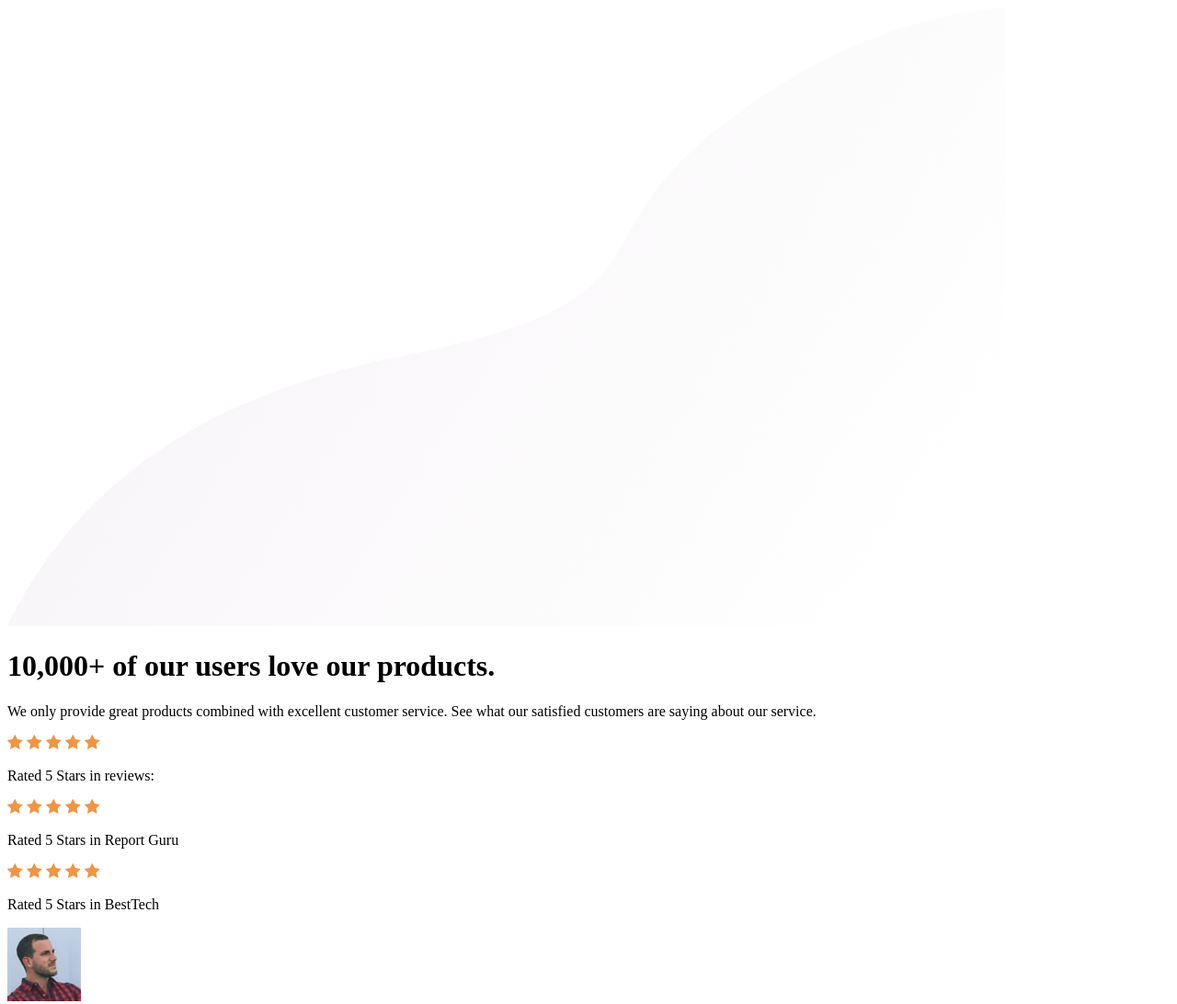
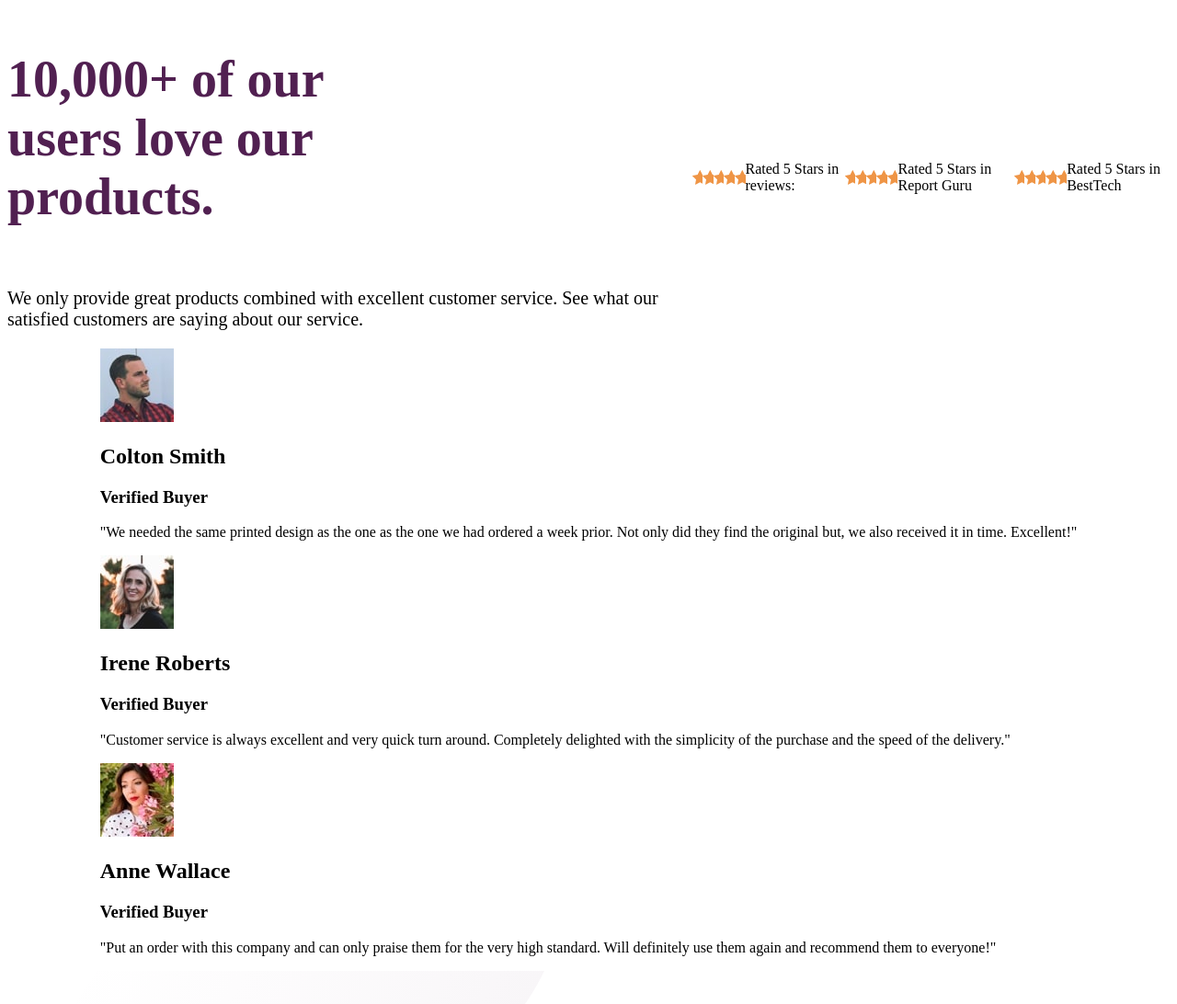
Before and after one commit to joel-elyon-nwamba/social-proof-section, a plain HTML site: page index.html in a window 1280 px wide. Shown: the top 1092 px of the page at 92% size. Drawn offline with Linux system fonts and the light colour scheme.

Commit message:
Adding CSS first section

```diff
--- a/CSS/styles.css
+++ b/CSS/styles.css
@@ -0,0 +1,33 @@
+* {
+  box-sizing: border-box;
+}
+
+html {
+  font-size: 16px;
+}
+
+
+.product {
+  color: #512051;
+  font-size: 3.5rem;
+  width: 50%;
+}
+
+
+.container {
+  display: flex;
+  align-items: center;
+  justify-content: center;
+  /* flex-wrap: wrap; */
+}
+
+.heading {
+  display: flex;
+  flex-direction: column;
+  justify-content: center;
+  align-items: center;
+}
+
+.great-product {
+  font-size: 1.25rem;
+}
--- a/index.html
+++ b/index.html
@@ -5,36 +5,33 @@
     <link href="./CSS/styles.css" rel="stylesheet"/>
   </head>
   <body>
-    <svg width="1085" height="673" xmlns="http://www.w3.org/2000/svg"><defs><linearGradient x1="100%" y1="69.237%" x2="9.399%" y2="32.159%" id="a"><stop stop-color="#8A4389" stop-opacity="0" offset="0%"/><stop stop-color="#512051" offset="100%"/><stop stop-color="#512051" offset="100%"/><stop stop-color="#512051" offset="100%"/></linearGradient></defs><path d="M355 800c74.356-153.934 215.022-251.268 422-292 310.466-61.099 192.94-122.724 345.47-245.025C1224.157 181.442 1330 136.116 1440 127v673H355z" transform="translate(-355 -127)" fill="url(#a)" fill-rule="evenodd" opacity=".05"/></svg>
+  <section class="container">
+    <div class="heading">
     <header>
-      <h1>10,000+ of our users love our products.</h1>
+      <h1 class="product">10,000+ of our users love our products.</h1>
     </header>
-    <main>
-      <p>We only provide great products combined with excellent customer service. See what our satisfied customers are saying about our service.</p>
-      <section>
+      <p class="great-product">We only provide great products combined with excellent customer service. See what our satisfied customers are saying about our service.</p>
+    </div>
         <svg width="17" height="16" xmlns="http://www.w3.org/2000/svg"><path d="M16.539 6.097a.297.297 0 00-.24-.202l-5.36-.779L8.542.26a.296.296 0 00-.53 0L5.613 5.117l-5.36.779a.297.297 0 00-.165.505l3.88 3.78-.917 5.34a.297.297 0 00.43.312l4.795-2.52 4.794 2.52a.296.296 0 00.43-.313l-.916-5.338L16.464 6.4c.08-.08.11-.197.075-.304z" fill="#EF9546" fill-rule="nonzero"/></svg>
         <svg width="17" height="16" xmlns="http://www.w3.org/2000/svg"><path d="M16.539 6.097a.297.297 0 00-.24-.202l-5.36-.779L8.542.26a.296.296 0 00-.53 0L5.613 5.117l-5.36.779a.297.297 0 00-.165.505l3.88 3.78-.917 5.34a.297.297 0 00.43.312l4.795-2.52 4.794 2.52a.296.296 0 00.43-.313l-.916-5.338L16.464 6.4c.08-.08.11-.197.075-.304z" fill="#EF9546" fill-rule="nonzero"/></svg>
         <svg width="17" height="16" xmlns="http://www.w3.org/2000/svg"><path d="M16.539 6.097a.297.297 0 00-.24-.202l-5.36-.779L8.542.26a.296.296 0 00-.53 0L5.613 5.117l-5.36.779a.297.297 0 00-.165.505l3.88 3.78-.917 5.34a.297.297 0 00.43.312l4.795-2.52 4.794 2.52a.296.296 0 00.43-.313l-.916-5.338L16.464 6.4c.08-.08.11-.197.075-.304z" fill="#EF9546" fill-rule="nonzero"/></svg>
         <svg width="17" height="16" xmlns="http://www.w3.org/2000/svg"><path d="M16.539 6.097a.297.297 0 00-.24-.202l-5.36-.779L8.542.26a.296.296 0 00-.53 0L5.613 5.117l-5.36.779a.297.297 0 00-.165.505l3.88 3.78-.917 5.34a.297.297 0 00.43.312l4.795-2.52 4.794 2.52a.296.296 0 00.43-.313l-.916-5.338L16.464 6.4c.08-.08.11-.197.075-.304z" fill="#EF9546" fill-rule="nonzero"/></svg>
         <svg width="17" height="16" xmlns="http://www.w3.org/2000/svg"><path d="M16.539 6.097a.297.297 0 00-.24-.202l-5.36-.779L8.542.26a.296.296 0 00-.53 0L5.613 5.117l-5.36.779a.297.297 0 00-.165.505l3.88 3.78-.917 5.34a.297.297 0 00.43.312l4.795-2.52 4.794 2.52a.296.296 0 00.43-.313l-.916-5.338L16.464 6.4c.08-.08.11-.197.075-.304z" fill="#EF9546" fill-rule="nonzero"/></svg>
         <p>Rated 5 Stars in reviews:</p>
-      </section>
-      <section>
         <svg width="17" height="16" xmlns="http://www.w3.org/2000/svg"><path d="M16.539 6.097a.297.297 0 00-.24-.202l-5.36-.779L8.542.26a.296.296 0 00-.53 0L5.613 5.117l-5.36.779a.297.297 0 00-.165.505l3.88 3.78-.917 5.34a.297.297 0 00.43.312l4.795-2.52 4.794 2.52a.296.296 0 00.43-.313l-.916-5.338L16.464 6.4c.08-.08.11-.197.075-.304z" fill="#EF9546" fill-rule="nonzero"/></svg>
         <svg width="17" height="16" xmlns="http://www.w3.org/2000/svg"><path d="M16.539 6.097a.297.297 0 00-.24-.202l-5.36-.779L8.542.26a.296.296 0 00-.53 0L5.613 5.117l-5.36.779a.297.297 0 00-.165.505l3.88 3.78-.917 5.34a.297.297 0 00.43.312l4.795-2.52 4.794 2.52a.296.296 0 00.43-.313l-.916-5.338L16.464 6.4c.08-.08.11-.197.075-.304z" fill="#EF9546" fill-rule="nonzero"/></svg>
         <svg width="17" height="16" xmlns="http://www.w3.org/2000/svg"><path d="M16.539 6.097a.297.297 0 00-.24-.202l-5.36-.779L8.542.26a.296.296 0 00-.53 0L5.613 5.117l-5.36.779a.297.297 0 00-.165.505l3.88 3.78-.917 5.34a.297.297 0 00.43.312l4.795-2.52 4.794 2.52a.296.296 0 00.43-.313l-.916-5.338L16.464 6.4c.08-.08.11-.197.075-.304z" fill="#EF9546" fill-rule="nonzero"/></svg>
         <svg width="17" height="16" xmlns="http://www.w3.org/2000/svg"><path d="M16.539 6.097a.297.297 0 00-.24-.202l-5.36-.779L8.542.26a.296.296 0 00-.53 0L5.613 5.117l-5.36.779a.297.297 0 00-.165.505l3.88 3.78-.917 5.34a.297.297 0 00.43.312l4.795-2.52 4.794 2.52a.296.296 0 00.43-.313l-.916-5.338L16.464 6.4c.08-.08.11-.197.075-.304z" fill="#EF9546" fill-rule="nonzero"/></svg>
         <svg width="17" height="16" xmlns="http://www.w3.org/2000/svg"><path d="M16.539 6.097a.297.297 0 00-.24-.202l-5.36-.779L8.542.26a.296.296 0 00-.53 0L5.613 5.117l-5.36.779a.297.297 0 00-.165.505l3.88 3.78-.917 5.34a.297.297 0 00.43.312l4.795-2.52 4.794 2.52a.296.296 0 00.43-.313l-.916-5.338L16.464 6.4c.08-.08.11-.197.075-.304z" fill="#EF9546" fill-rule="nonzero"/></svg>
         <p>Rated 5 Stars in Report Guru</p>
-      </section>
-      <section>
         <svg width="17" height="16" xmlns="http://www.w3.org/2000/svg"><path d="M16.539 6.097a.297.297 0 00-.24-.202l-5.36-.779L8.542.26a.296.296 0 00-.53 0L5.613 5.117l-5.36.779a.297.297 0 00-.165.505l3.88 3.78-.917 5.34a.297.297 0 00.43.312l4.795-2.52 4.794 2.52a.296.296 0 00.43-.313l-.916-5.338L16.464 6.4c.08-.08.11-.197.075-.304z" fill="#EF9546" fill-rule="nonzero"/></svg>
         <svg width="17" height="16" xmlns="http://www.w3.org/2000/svg"><path d="M16.539 6.097a.297.297 0 00-.24-.202l-5.36-.779L8.542.26a.296.296 0 00-.53 0L5.613 5.117l-5.36.779a.297.297 0 00-.165.505l3.88 3.78-.917 5.34a.297.297 0 00.43.312l4.795-2.52 4.794 2.52a.296.296 0 00.43-.313l-.916-5.338L16.464 6.4c.08-.08.11-.197.075-.304z" fill="#EF9546" fill-rule="nonzero"/></svg>
         <svg width="17" height="16" xmlns="http://www.w3.org/2000/svg"><path d="M16.539 6.097a.297.297 0 00-.24-.202l-5.36-.779L8.542.26a.296.296 0 00-.53 0L5.613 5.117l-5.36.779a.297.297 0 00-.165.505l3.88 3.78-.917 5.34a.297.297 0 00.43.312l4.795-2.52 4.794 2.52a.296.296 0 00.43-.313l-.916-5.338L16.464 6.4c.08-.08.11-.197.075-.304z" fill="#EF9546" fill-rule="nonzero"/></svg>
         <svg width="17" height="16" xmlns="http://www.w3.org/2000/svg"><path d="M16.539 6.097a.297.297 0 00-.24-.202l-5.36-.779L8.542.26a.296.296 0 00-.53 0L5.613 5.117l-5.36.779a.297.297 0 00-.165.505l3.88 3.78-.917 5.34a.297.297 0 00.43.312l4.795-2.52 4.794 2.52a.296.296 0 00.43-.313l-.916-5.338L16.464 6.4c.08-.08.11-.197.075-.304z" fill="#EF9546" fill-rule="nonzero"/></svg>
         <svg width="17" height="16" xmlns="http://www.w3.org/2000/svg"><path d="M16.539 6.097a.297.297 0 00-.24-.202l-5.36-.779L8.542.26a.296.296 0 00-.53 0L5.613 5.117l-5.36.779a.297.297 0 00-.165.505l3.88 3.78-.917 5.34a.297.297 0 00.43.312l4.795-2.52 4.794 2.52a.296.296 0 00.43-.313l-.916-5.338L16.464 6.4c.08-.08.11-.197.075-.304z" fill="#EF9546" fill-rule="nonzero"/></svg>
         <p>Rated 5 Stars in BestTech</p>
-      </section>
+    </section>
+      <main class="container">
       <section>
         <div>
           <img src="./img/image-colton.jpg" alt="this is colton"/>
```
